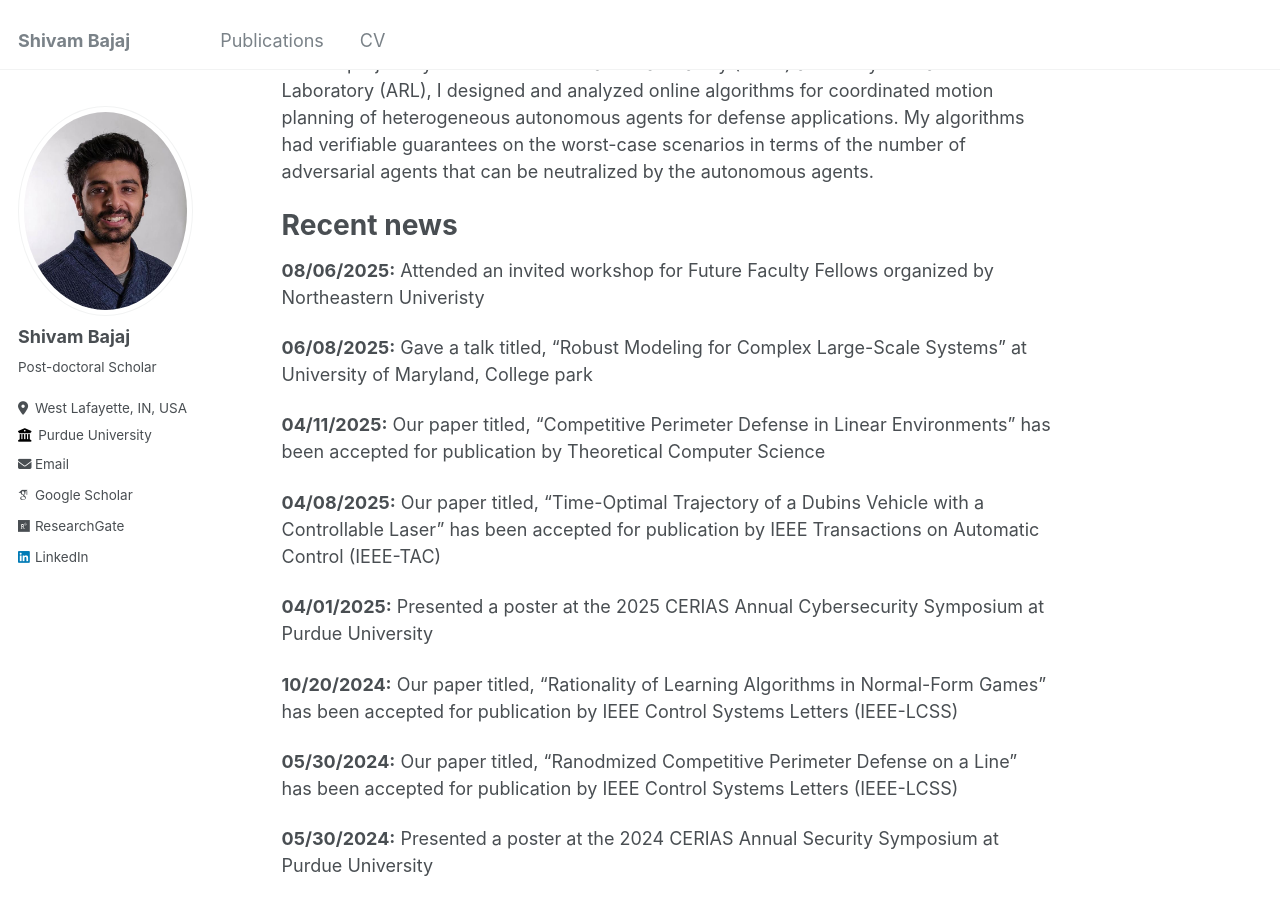
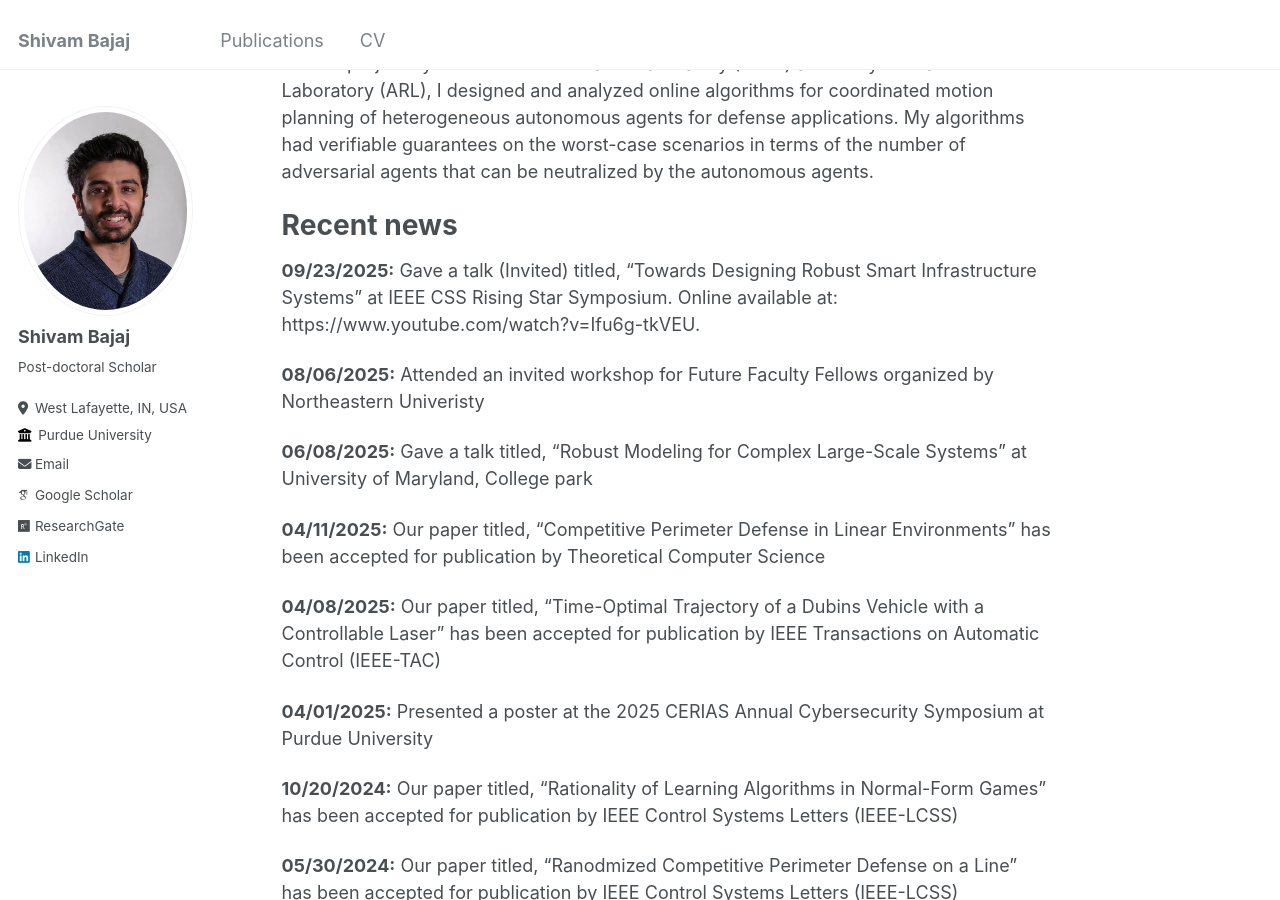
Before and after one commit to shivambajaj08/shivambajaj08.github.io, a Jekyll site: the page built from _pages/about.md, in a window 1280 px wide and 900 px high, scrolled down 417 px. Built offline with Jekyll 4.4.1, drawn with Linux system fonts in a browser that asks for light colours; some web fonts are replaced.

Commit message:
Update about.md

```diff
--- a/_pages/about.md
+++ b/_pages/about.md
@@ -13,6 +13,8 @@ I completed my PhD in Electrical and Computer Engineering at Michigan State Univ
 
 
 # Recent news
+
+__09/23/2025:__ Gave a talk (Invited) titled, "Towards Designing Robust Smart Infrastructure Systems" at IEEE CSS Rising Star Symposium. Online available at: https://www.youtube.com/watch?v=Ifu6g-tkVEU.
 
 __08/06/2025:__ Attended an invited workshop for Future Faculty Fellows organized by Northeastern Univeristy
 
```
